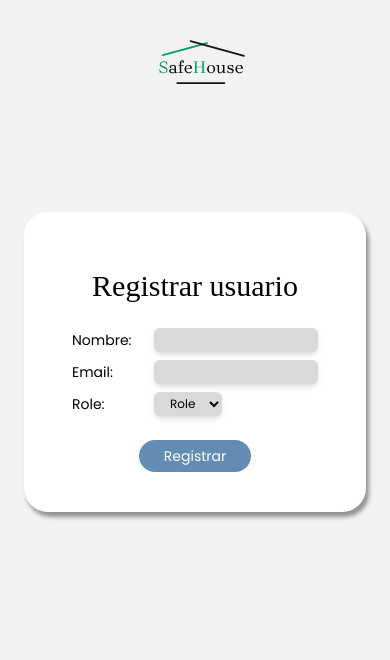
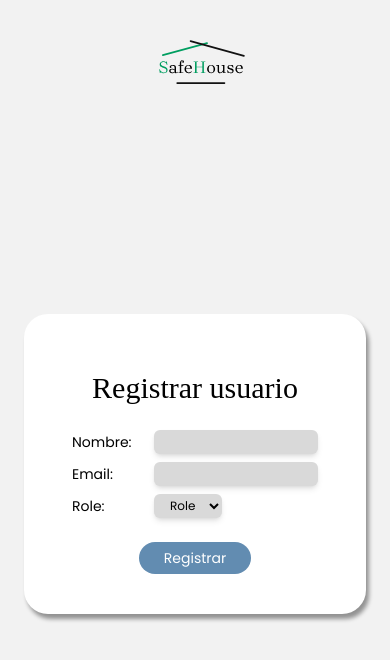
Before and after one commit to Fabio-Alfredo/deploy_definit, a React (Vite) app in the folder safeHouse-frontEnd/: page / in a window 390 px wide. Shown: the top 660 px of the page. Built offline with nearby package versions, Linux system fonts and the light colour scheme; a web font is replaced by a local one.

Commit message:
update: style responsive

```diff
--- a/safeHouse-frontEnd/src/page/RegisterEntry.jsx
+++ b/safeHouse-frontEnd/src/page/RegisterEntry.jsx
@@ -29,7 +29,7 @@ const RegisterEntry = () => {
     return (
         <div className='h-screen'>
             <Header />
-            <div className='flex pt-32 sm:pt-0 sm:items-center justify-center w-full bg-color-primary px-6 min-h-[90vh]'>
+            <div className='flex items-center justify-center w-full bg-color-primary px-6 min-h-[90vh]'>
                 <form onSubmit={handleSubmit} className='w-full p-10 shadow-2xl rounded-3xl bg-white h-fit lg:p-6 xl:px-20 xl:py-10 lg:w-2/3 2xl:w-1/2' > {/* query */}
                     <Navigation title={"Registrar entrada"} />
                     <Input name={"company"} label={"Empresa:"} type={"text"} inputValue={company} inputOnchange={InputChange} />
--- a/safeHouse-frontEnd/src/page/ResiterPage.jsx
+++ b/safeHouse-frontEnd/src/page/ResiterPage.jsx
@@ -30,7 +30,7 @@ const ResiterPage = () => {
     return (
         <div className='h-screen'>
             <Header/>
-            <div onSubmit={handleSubmit} className='flex pt-32 sm:pt-0 sm:items-center justify-center w-full bg-color-primary px-6 min-h-[90vh]'>
+            <div onSubmit={handleSubmit} className='flex items-center justify-center w-full bg-color-primary px-6 min-h-[90vh]'>
                 <form className='w-full p-10 shadow-2xl rounded-3xl bg-white h-fit lg:p-6 xl:px-20 xl:py-10 md:w-[85%] lg:w-2/3 2xl:w-1/2' > {/* query */}
                     <Navigation title={"Registrar usuario"} />
                     <Input name={"userName"} label={"Nombre:"} type={"text"} inputValue={userName} inputOnchange={InputChange} />
```
